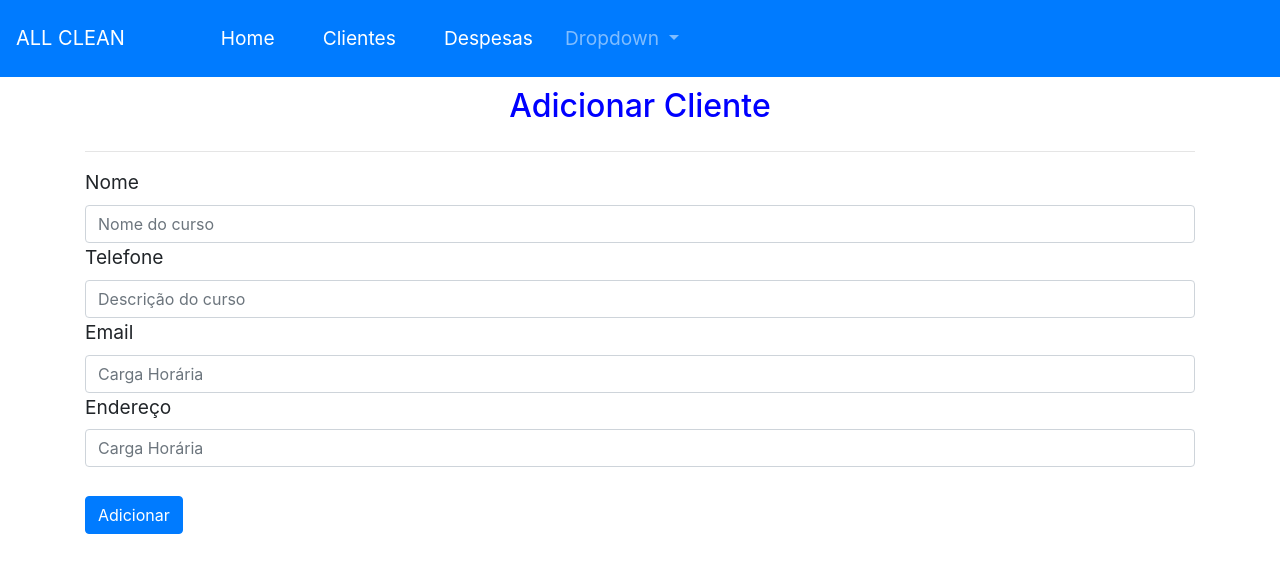
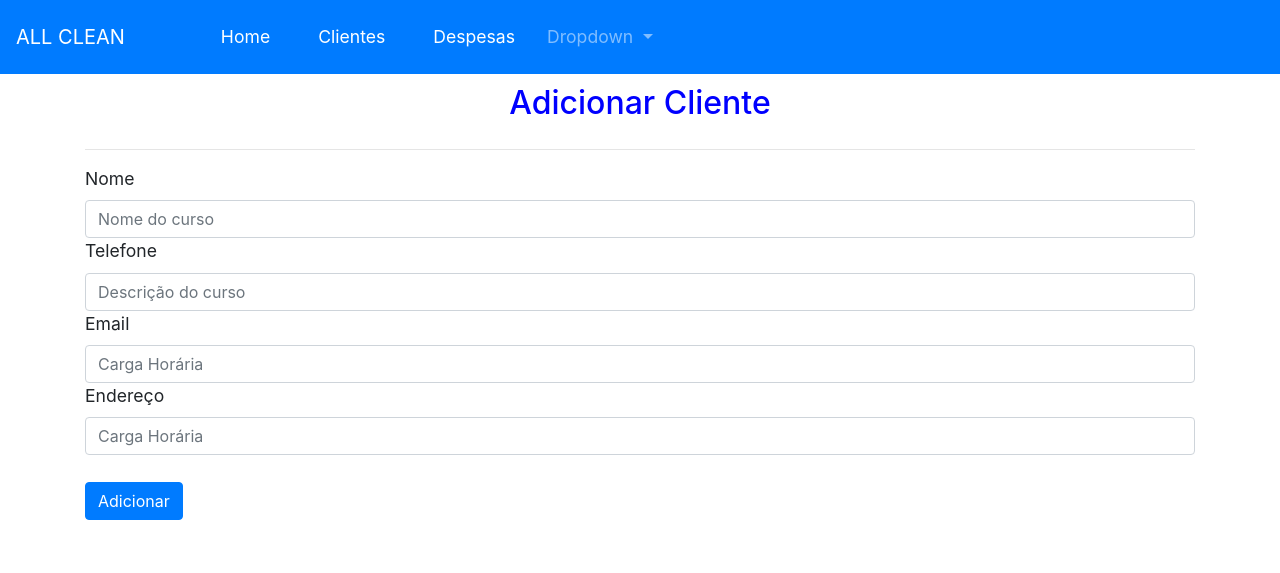
Before and after one commit to MarceloPorfirio/Sistema_com_flask, a Flask app: page /novo_cliente in a window 1280 px wide. Shown: the top 573 px of the page. Run offline with Flask 2, Linux system fonts and the light colour scheme; some libraries are stand-ins or nearby versions.

Commit message:
Update base.html

```diff
--- a/Templates/base.html
+++ b/Templates/base.html
@@ -10,7 +10,7 @@
 <body>
   <style>
     body{
-      font-size: 1.2em;
+      font-size: 1.1em;
     }
   </style>
     <nav class="navbar navbar-expand-lg  navbar-dark bg-primary">
```
